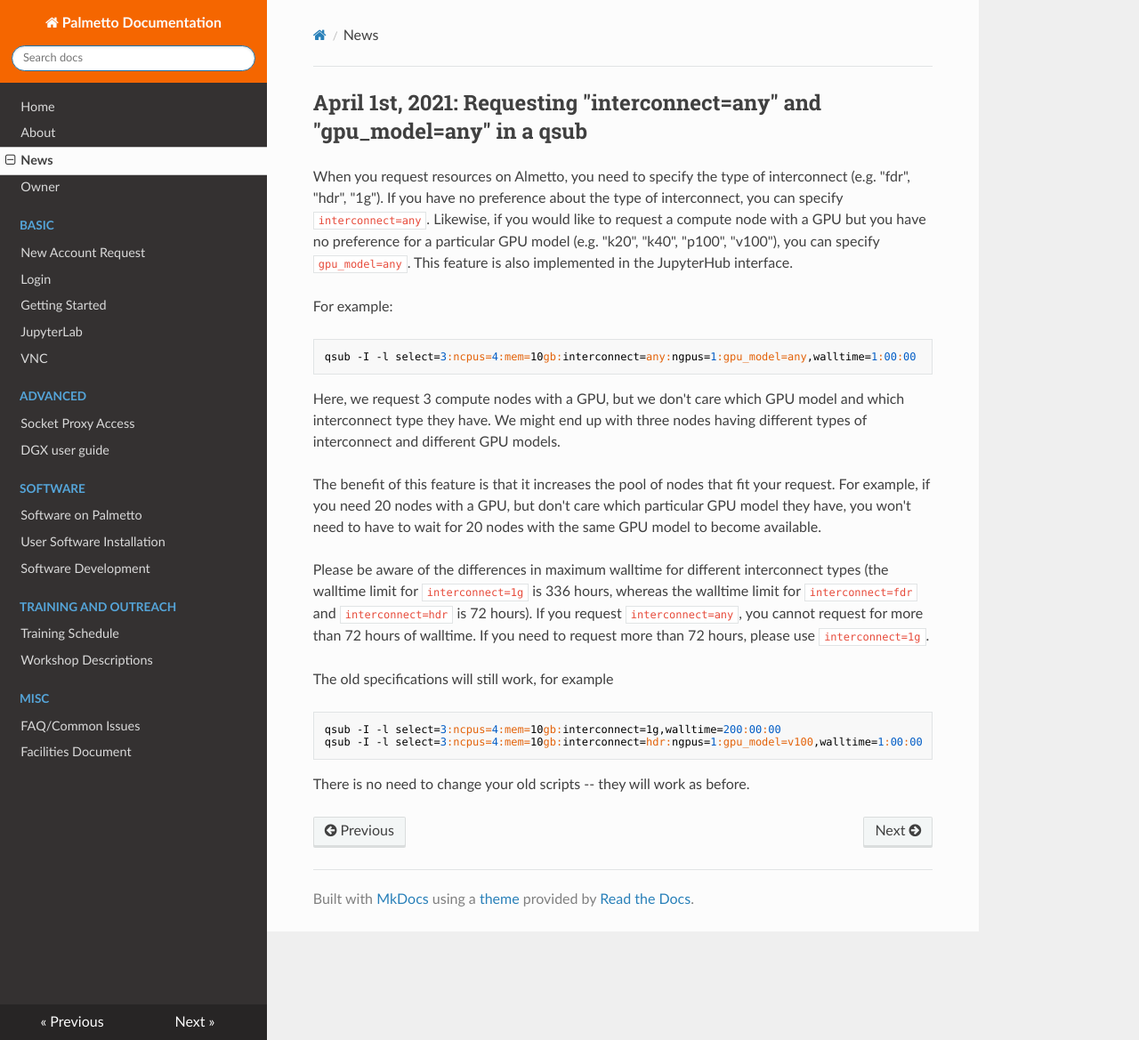
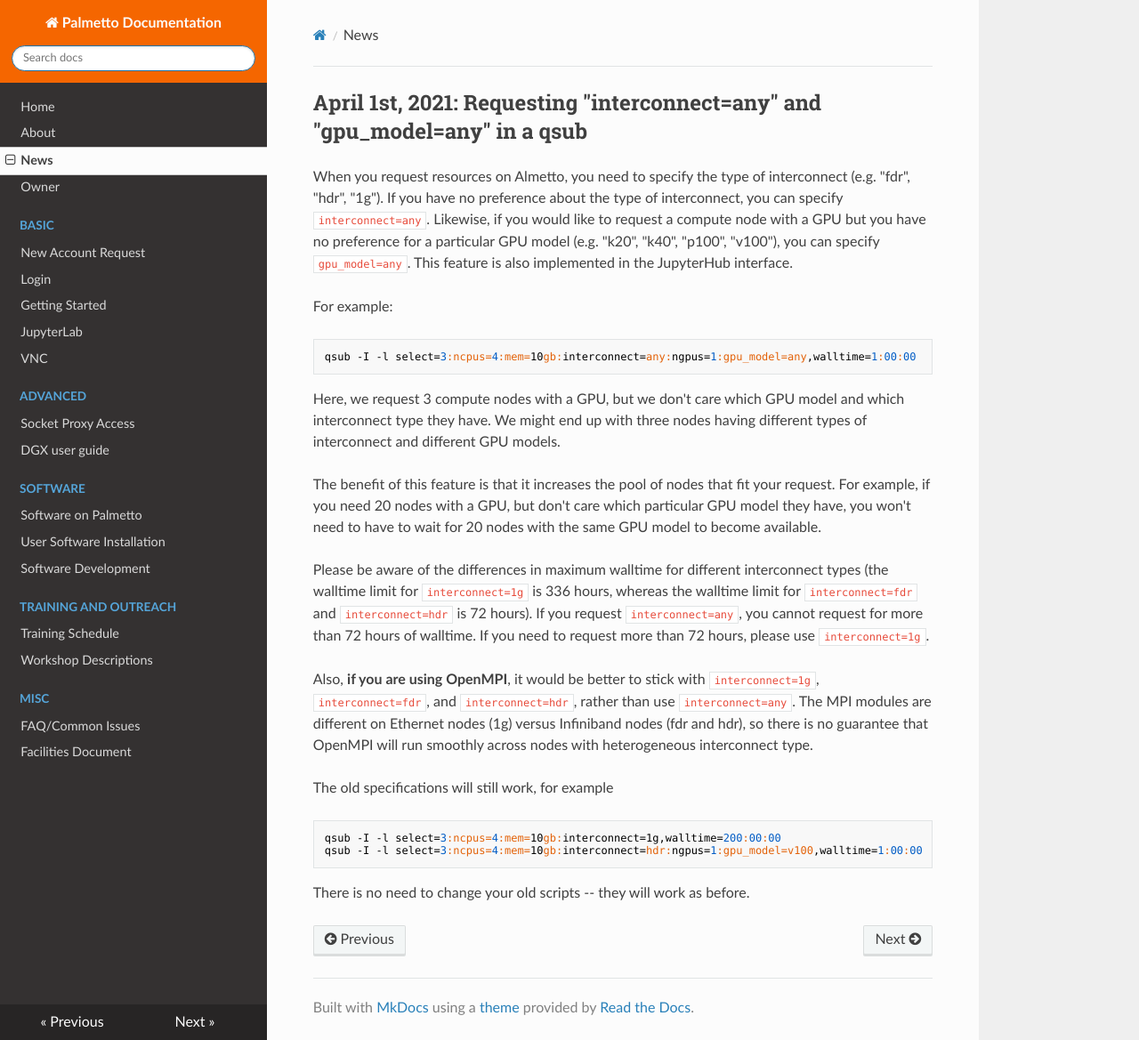
Before and after one commit to clemsonciti/palmetto-documentation, an MkDocs documentation site: the page built from docs/news.md, in a window 1280 px wide and 1169 px high. Shown: the whole window at 89% size. Built offline with MkDocs 1.6.1, drawn with Linux system fonts in a browser that asks for light colours; nearby versions of some CDN libraries.

Commit message:
people who use MOI should not use interconnect=any (news.md has been updated)

```diff
--- a/docs/news.md
+++ b/docs/news.md
@@ -14,6 +14,8 @@ The benefit of this feature is that it increases the pool of nodes that fit your
 
 Please be aware of the differences in maximum walltime for different interconnect types (the walltime limit for `interconnect=1g` is 336 hours, whereas the walltime limit for `interconnect=fdr` and `interconnect=hdr` is 72 hours). If you request `interconnect=any`, you cannot request for more than 72 hours of walltime. If you need to request more than 72 hours, please use `interconnect=1g`.
 
+Also, **if you are using OpenMPI**, it would be better to stick with `interconnect=1g`, `interconnect=fdr`, and `interconnect=hdr`, rather than use `interconnect=any`. The MPI modules are different on Ethernet nodes (1g) versus Infiniband nodes (fdr and hdr), so there is no guarantee that OpenMPI will run smoothly across nodes with heterogeneous interconnect type.
+
 The old specifications will still work, for example
 ~~~
 qsub -I -l select=3:ncpus=4:mem=10gb:interconnect=1g,walltime=200:00:00
```
